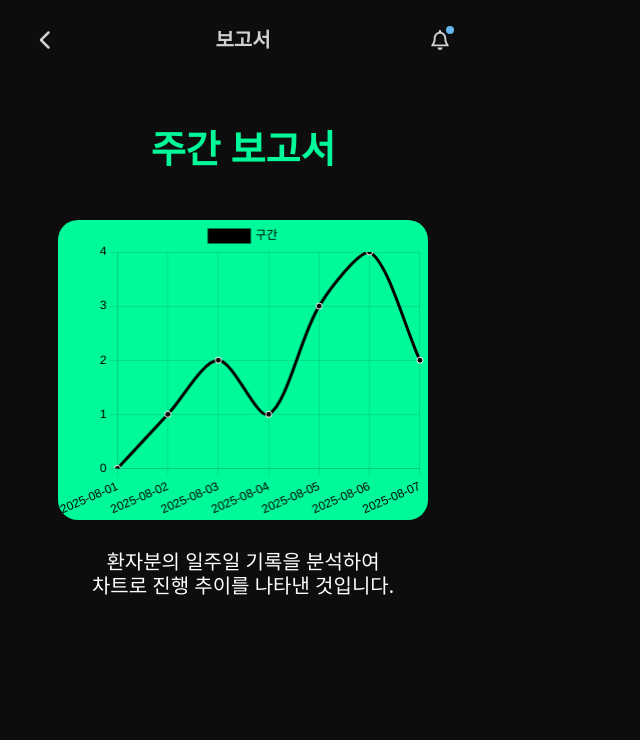
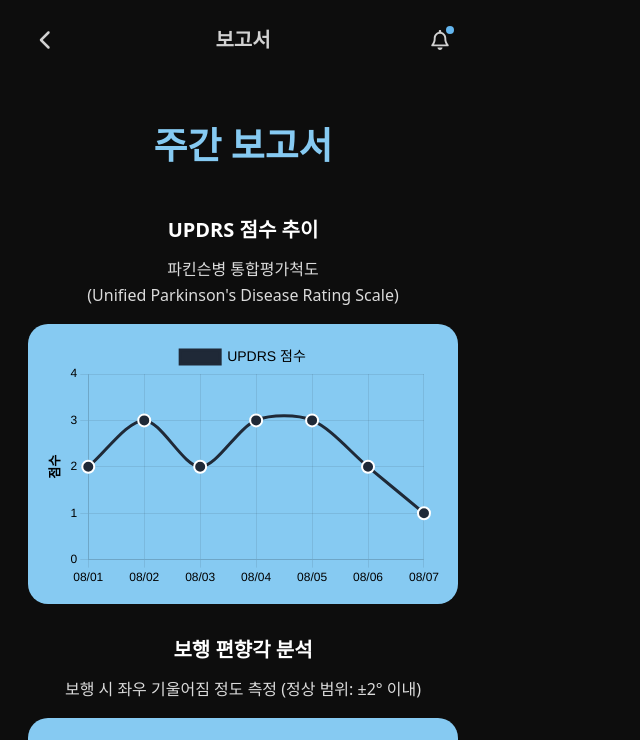
Before and after one commit to team-hyosun/frontend, a React (Vite) app: page /report in a window 1280 px wide. Shown: the top 740 px of the page, without its empty margins (0-640 px from the left). Built offline with nearby package versions, Linux system fonts and the light colour scheme.

Commit message:
Redesign Report Page

```diff
--- a/src/pages/Report.jsx
+++ b/src/pages/Report.jsx
@@ -1,5 +1,4 @@
 import React from 'react'
-import styled from '@emotion/styled'
 import { Line } from 'react-chartjs-2'
 import {
   Chart as ChartJS,
@@ -23,101 +22,200 @@ ChartJS.register(
 )
 
 export default function WeeklyReport() {
-  // 예시 데이터 (0~4등급)
+  // 예시 데이터 - 파킨슨병 환자의 보행 분석 데이터
   const weeklyData = [
-    { date: '2025-08-01', grade: 0 },
-    { date: '2025-08-02', grade: 1 },
-    { date: '2025-08-03', grade: 2 },
-    { date: '2025-08-04', grade: 1 },
-    { date: '2025-08-05', grade: 3 },
-    { date: '2025-08-06', grade: 4 },
-    { date: '2025-08-07', grade: 2 },
+    { date: '08/01', updrs: 2, leftBias: -1.2, rightBias: 1.8 },
+    { date: '08/02', updrs: 3, leftBias: -2.1, rightBias: 3.3 },
+    { date: '08/03', updrs: 2, leftBias: -2.9, rightBias: 2.6 },
+    { date: '08/04', updrs: 3, leftBias: -2.8, rightBias: 2.9 },
+    { date: '08/05', updrs: 3, leftBias: -3.2, rightBias: 2.1 },
+    { date: '08/06', updrs: 2, leftBias: -3.1, rightBias: 2.0 },
+    { date: '08/07', updrs: 1, leftBias: -1.5, rightBias: 0.9 },
   ]
+
   const labels = weeklyData.map(item => item.date)
-  const grades = weeklyData.map(item => item.grade)
 
-  const data = {
+  // UPDRS 점수 차트 데이터
+  const updrsData = {
     labels,
     datasets: [
       {
-        label: '구간',
-        data: grades,
-        borderColor: '#000',
-        backgroundColor: '#000',
+        label: 'UPDRS 점수',
+        data: weeklyData.map(item => item.updrs),
+        borderColor: '#1f2937',
+        backgroundColor: '#1f2937',
         tension: 0.3,
         fill: false,
-        pointBackgroundColor: '#000',
+        pointBackgroundColor: '#1f2937',
         pointBorderColor: '#fff',
+        pointBorderWidth: 2,
+        pointRadius: 6,
       },
     ],
   }
 
-  const options = {
+  // 보행 편향각 차트 데이터
+  const biasData = {
+    labels,
+    datasets: [
+      {
+        label: '왼쪽 편향각',
+        data: weeklyData.map(item => item.leftBias),
+        borderColor: '#dc2626',
+        backgroundColor: '#dc2626',
+        tension: 0.3,
+        fill: false,
+        pointBackgroundColor: '#dc2626',
+        pointBorderColor: '#fff',
+        pointBorderWidth: 2,
+        pointRadius: 5,
+      },
+      {
+        label: '오른쪽 편향각',
+        data: weeklyData.map(item => item.rightBias),
+        borderColor: '#2563eb',
+        backgroundColor: '#2563eb',
+        tension: 0.3,
+        fill: false,
+        pointBackgroundColor: '#2563eb',
+        pointBorderColor: '#fff',
+        pointBorderWidth: 2,
+        pointRadius: 5,
+      },
+    ],
+  }
+
+  const updrsOptions = {
     responsive: true,
     maintainAspectRatio: false,
     plugins: {
-      legend: { labels: { color: '#000' } },
+      legend: {
+        labels: { color: '#000', font: { size: 14 } },
+        position: 'top',
+      },
       title: { display: false },
+      tooltip: {
+        callbacks: {
+          label: function(context) {
+            return `UPDRS: ${context.parsed.y}점`;
+          }
+        }
+      }
     },
     scales: {
-      x: { ticks: { color: '#000' } },
+      x: {
+        ticks: { color: '#000', font: { size: 12 } },
+        grid: { color: '#00000015' }
+      },
       y: {
         min: 0,
         max: 4,
-        ticks: { stepSize: 1, color: '#000' },
+        ticks: { stepSize: 1, color: '#000', font: { size: 12 } },
+        grid: { color: '#00000015' },
+        title: {
+          display: true,
+          text: '점수',
+          color: '#000',
+          font: { size: 13, weight: 'bold' }
+        }
       },
     },
   }
+
+  const biasOptions = {
+    responsive: true,
+    maintainAspectRatio: false,
+    plugins: {
+      legend: {
+        labels: { color: '#000', font: { size: 14 } },
+        position: 'top',
+      },
+      title: { display: false },
+      tooltip: {
+        callbacks: {
+          label: function(context) {
+            const side = context.dataset.label;
+            const value = context.parsed.y;
+            return `${side}: ${value > 0 ? '+' : ''}${value}°`;
+          }
+        }
+      }
+    },
+    scales: {
+      x: {
+        ticks: { color: '#000', font: { size: 12 } },
+        grid: { color: '#00000015' }
+      },
+      y: {
+        min: -4,
+        max: 4,
+        ticks: {
+          stepSize: 1,
+          color: '#000',
+          font: { size: 12 },
+          callback: function(value) {
+            return value > 0 ? `+${value}°` : `${value}°`;
+          }
+        },
+        grid: { color: '#00000015' },
+        title: {
+          display: true,
+          text: '편향각 (°)',
+          color: '#000',
+          font: { size: 13, weight: 'bold' }
+        }
+      },
+    },
+  }
+
   return (
-    <Container>
-      <ReportTitle>주간 보고서</ReportTitle>
+    <div className="relative w-full pt-12 px-4">
 
-      <ChartWrapper>
-        <Line data={data} options={options} />
-      </ChartWrapper>
+      <h1 className="text-[2.3rem] font-bold text-primary-400 text-center mb-10">
+        주간 보고서
+      </h1>
+      <div className="space-y-8 max-w-5xl mx-auto">
 
-      <Description>
-        환자분의 일주일 기록을 분석하여 <br />
-        차트로 진행 추이를 나타낸 것입니다.
-      </Description>
-    </Container>
+        {/* UPDRS Score Chart */}
+        <div className="w-full">
+          <h2 className="text-xl font-semibold text-white text-center mb-3">
+            UPDRS 점수 추이
+          </h2>
+          <p className="text-mi text-white-600 text-center mb-4">
+            파킨슨병 통합평가척도 <br/> (Unified Parkinson's Disease Rating Scale)
+          </p>
+          <div className="w-full h-[280px] bg-primary-400 mx-auto flex items-center justify-center rounded-[20px] p-4">
+            <div className="w-full h-full">
+              <Line data={updrsData} options={updrsOptions} />
+            </div>
+          </div>
+        </div>
+
+        {/* Gait Bias Angle Chart */}
+        <div className="w-full">
+          <h2 className="text-xl font-semibold text-white text-center mb-3">
+            보행 편향각 분석
+          </h2>
+          <p className="text-mi text-white-600 text-center mb-4">
+            보행 시 좌우 기울어짐 정도 측정 (정상 범위: ±2° 이내)
+          </p>
+          <div className="w-full h-[280px] bg-primary-400 mx-auto flex items-center justify-center rounded-[20px] p-4">
+            <div className="w-full h-full">
+              <Line data={biasData} options={biasOptions} />
+            </div>
+          </div>
+        </div>
+      </div>
+
+      <p className="text-lg text-white text-center mt-8 mx-auto max-w-lg leading-relaxed">
+        환자분의 일주일간 UPDRS 점수와 보행 편향각을 분석하여 <br />
+        파킨슨병 증상의 진행 상태를 모니터링합니다.
+      </p>
+
+      <div className="mt-6 text-mi text-white-600 text-center space-y-1">
+        <p>• 편향각 음수(-): 왼쪽으로 기울어짐</p>
+        <p>• 편향각 양수(+): 오른쪽으로 기울어짐</p>
+      </div>
+    </div>
   )
 }
-
-const Container = styled.div`
-  position: relative;
-  width: 100%;
-  padding-top: 50px;
-`
-
-const ReportTitle = styled.h1`
-  font-size: 38px;
-  font-weight: 700;
-  color: #00fa9a;
-  text-align: center;
-  margin-bottom: 40px;
-`
-
-const ChartWrapper = styled.div`
-  width: 80%;
-  height: 300px;
-  background: #00fa9a;
-  margin: 0 auto;
-  display: flex;
-  align-items: center;
-  justify-content: center;
-  border-radius: 20px;
-  canvas {
-    width: 100% !important;
-    height: 100% !important;
-  }
-`
-
-const Description = styled.p`
-  font-size: 20px;
-  color: #fff;
-  text-align: center;
-  margin: 30px auto 0;
-  width: 349px;
-  line-height: 1.2;
-`
```
